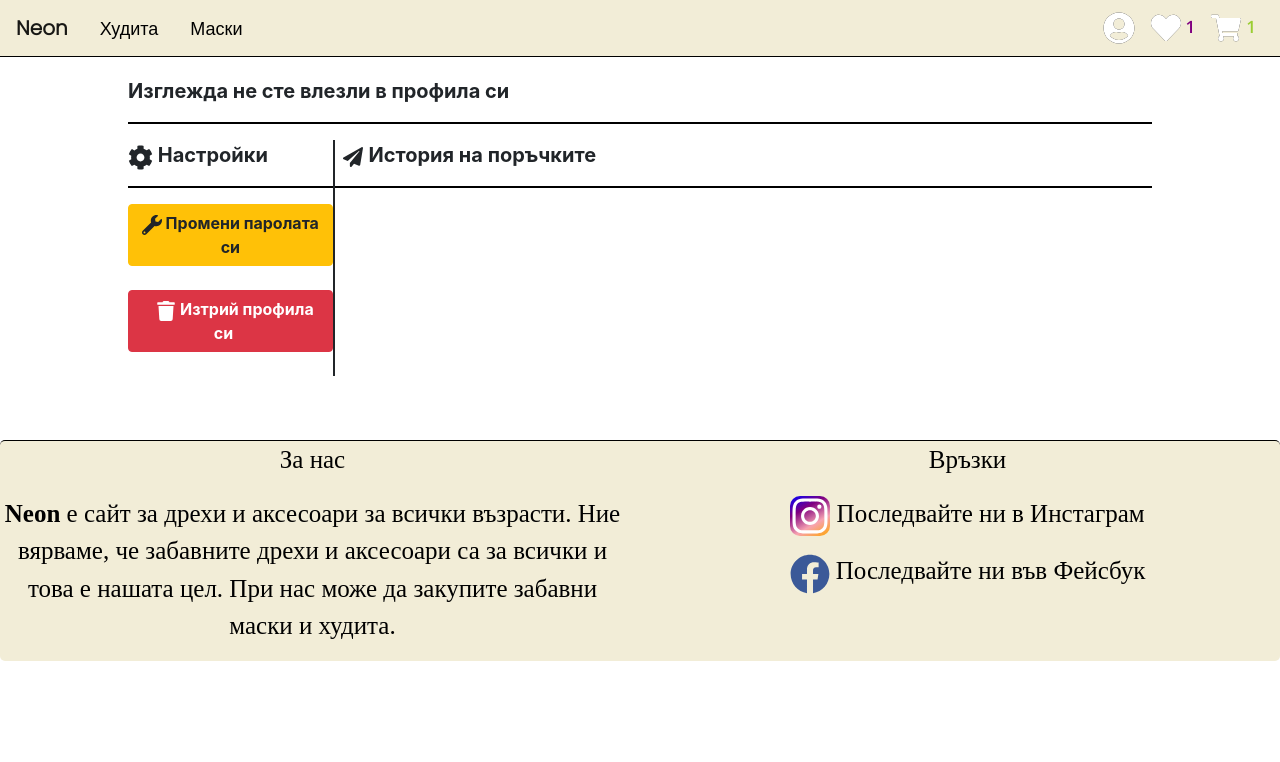
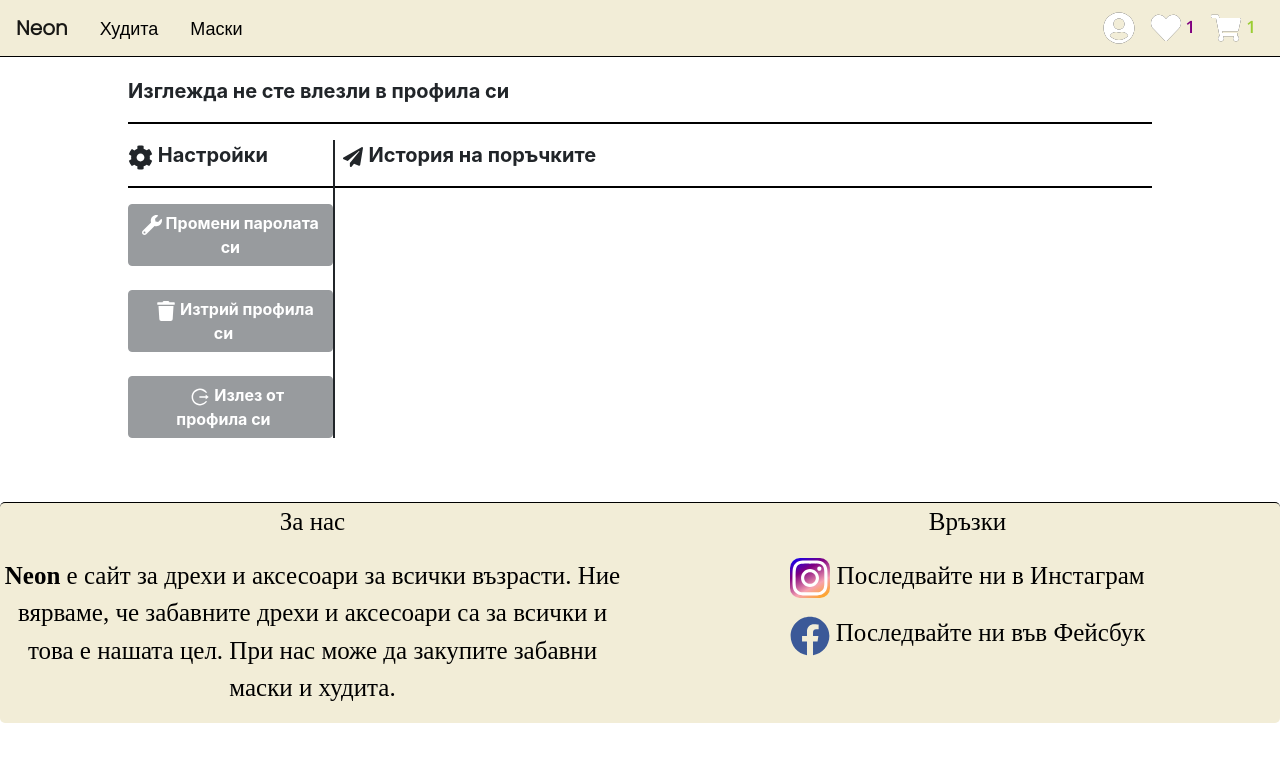
Before and after one commit to MartinYordanov374/WebStore-FullStack-Mockup, a React (Create React App) app: page /ProfilePage in a window 1280 px wide. Shown: the top 762 px of the page. Built offline with nearby package versions, Linux system fonts and the light colour scheme; a web font is replaced by a local one.

Commit message:
You cannot use the buttons in the profilepage unless youre logged in

```diff
--- a/src/Components/ProfilePage.js
+++ b/src/Components/ProfilePage.js
@@ -50,6 +50,9 @@ export default function ProfilePage() {
                         <span className='optionsTitle'><strong><FaCog size={25}/> Настройки</strong>
                             </span>
                         <hr className='borderLine'></hr>
+
+                        {cookieUsername.length>0?
+                        <div>
                         <Button className='btn-warning'>
                             <span className='changePassButton'>
                                 <FaWrench size={20}/>
@@ -58,7 +61,6 @@ export default function ProfilePage() {
                         </Button>
                         <br></br>
                         <br></br>
-
                         <Button className='btn-danger'>
                             <span className='deleteAccButton'>
                                 <span className='freeSpace'>..</span>
@@ -71,15 +73,45 @@ export default function ProfilePage() {
                         </Button>
                         <br></br>
                         <br></br>
-                        {cookieUsername.length>0?
-                        <Button className='btn-danger' onClick={logout}>
+                        <Button className='btn-info' onClick={logout}>
                         <span className='logOutButton'>
                                 <span className='freeSpace'>...</span>
                                 <AiOutlineLogout size={20}/>
                                 <strong> Излез от профила си</strong>
                                 <span className='freeSpace'>...</span>
                         </span>
-                        </Button>:""}
+                        </Button>
+                        </div>:
+                        <div className='inactiveButtons'>
+                        <Button className='btn-dark'>
+                            <span className='changePassButton'>
+                                <FaWrench size={20}/>
+                                <strong> Промени паролата си </strong>
+                            </span>
+                        </Button>
+                        <br></br>
+                        <br></br>
+                        <Button className='btn-dark deleteAccButtonInvisible'>
+                            <span className='deleteAccButton'>
+                                <span className='freeSpace'>..</span>
+
+                                <FaTrash size={20}/>
+                                <strong>  Изтрий профила си
+                                </strong>
+                                <span className='freeSpace'>...</span>
+                            </span>
+                        </Button>
+                        <br></br>
+                        <br></br>
+                        <Button className='btn-dark logOutButtonInvisible'>
+                        <span className='Inactive'>
+                                <span className='freeSpace'>...</span>
+                                <AiOutlineLogout size={20}/>
+                                <strong> Излез от профила си</strong>
+                                <span className='freeSpace'>...</span>
+                        </span>
+                        </Button>
+                        </div>}
 
 
 
--- a/src/Components/Register.js
+++ b/src/Components/Register.js
@@ -26,7 +26,7 @@ export default function Register() {
                          }
                          else{
                             showAlertSuccess()
-
+                            window.location='/login'
                         }
 
                 })
--- a/src/Components/css/profilepage.css
+++ b/src/Components/css/profilepage.css
@@ -38,6 +38,10 @@
   display: flexbox;
 }
 
+.profilePageWrapper .inactiveButtons {
+  opacity: 0.5;
+}
+
 .profilePageWrapper .dashboard {
   display: -webkit-box;
   display: -ms-flexbox;
--- a/src/Components/css/profilepage.scss
+++ b/src/Components/css/profilepage.scss
@@ -1,3 +1,7 @@
+@mixin notActiveButtons
+{
+    opacity: 0.5;
+}
 .profilePageWrapper{
 
     .profileWrapper
@@ -35,10 +39,13 @@
         }
         .logOutButton{
             display: flexbox;
-
         }
 
     }
+.inactiveButtons{
+    @include notActiveButtons()
+}
+
     .dashboard {
         display: flex;
         .orderHistory{
```
Also changed, not shown: 1 other file (tests, documents, lock files or other folders).
